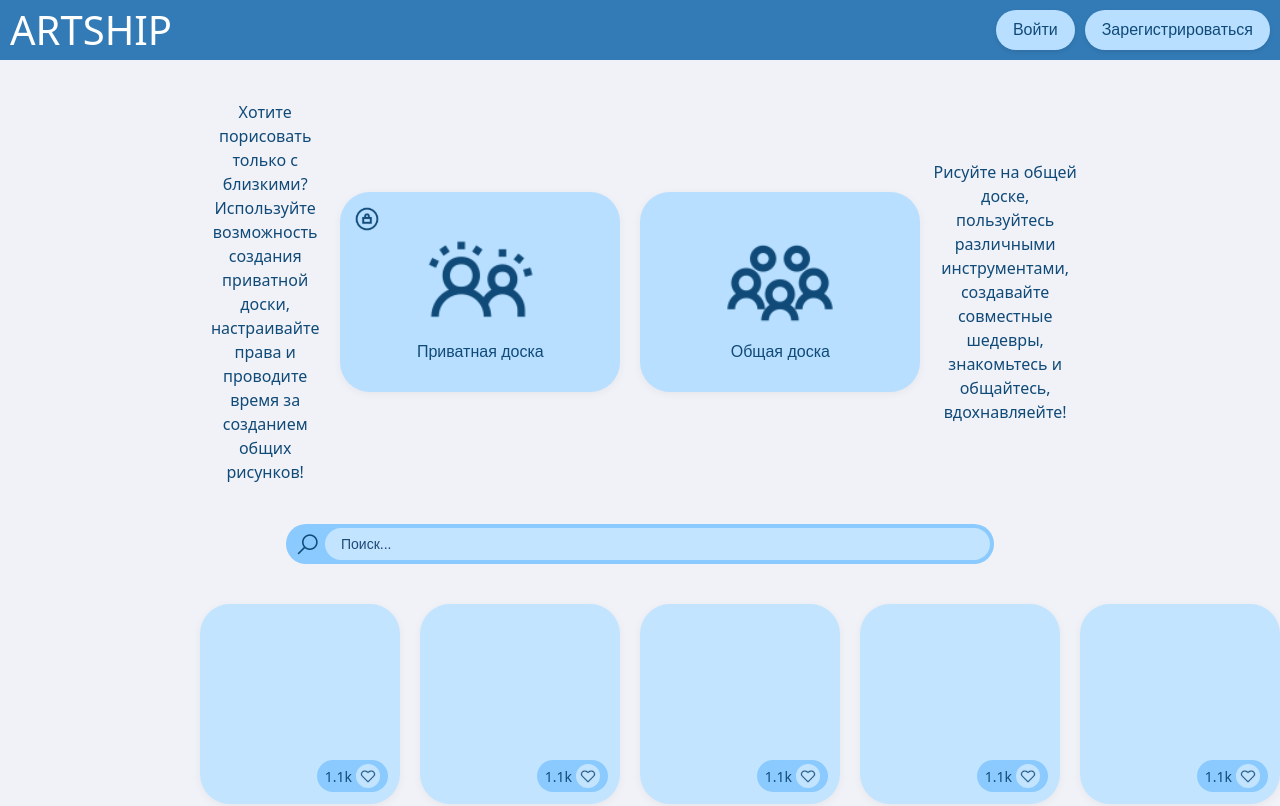
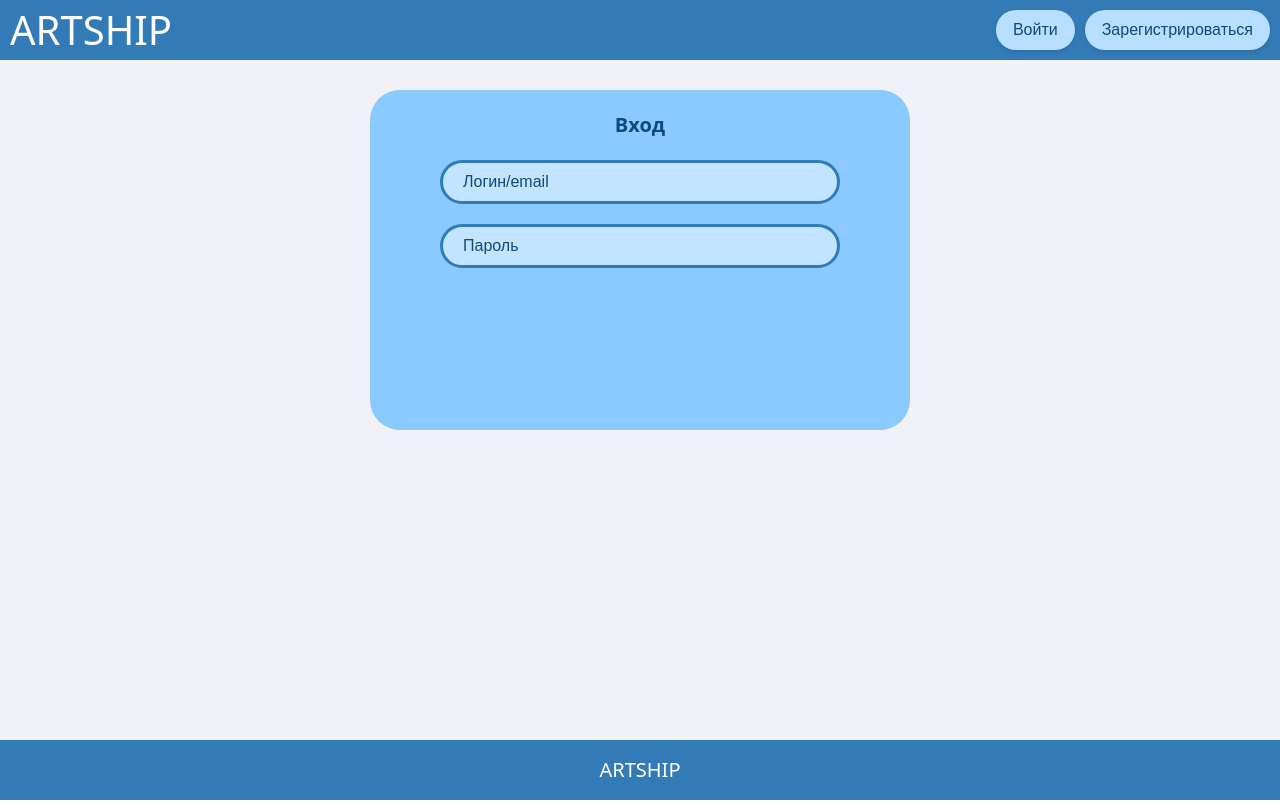
Before and after one commit to ArtShipCompany/social, a React app in the folder frontend/: page / in a window 1280 px wide. Shown: the top 806 px of the page. Built offline with nearby package versions, Linux system fonts and the light colour scheme; the HTML template or start-up script is replaced by a standard one.

Commit message:
started work on login page

```diff
--- a/frontend/src/App.jsx
+++ b/frontend/src/App.jsx
@@ -1,6 +1,8 @@
 import { useState } from 'react'
 import Header from './layout/Header/Header'
 import Footer from './layout/Footer/Footer'
+
+import Login from './pages/Login/Login'
 import Home from './pages/Home/Home'
 import './App.css'
 
@@ -10,7 +12,7 @@ function App() {
     <div className="app">
       <Header />
         <div className="main">
-          <Home />
+          <Login />
         </div>
       <Footer />
     </div>
--- /dev/null
+++ b/frontend/src/pages/Login/Login.jsx
@@ -0,0 +1,15 @@
+import styles from './Login.module.css';
+
+export default function Login() {
+    return (
+        <>
+        <div className={styles.form}>
+            <span className={styles.text}>Вход</span>
+            <div className={styles.inputGroup}>
+                <input type="text" placeholder='Логин/email' />
+                <input type="password" placeholder='Пароль' />
+            </div>
+        </div>
+        </>
+    );
+}
--- /dev/null
+++ b/frontend/src/pages/Login/Login.module.css
@@ -0,0 +1,59 @@
+.form {
+    display: flex;
+    flex-direction: column;
+    align-items: center;
+    background-color: var(--btn-bg-color);
+    width: 500px;
+    min-height: 300px;
+    border-radius: 30px;
+    padding: 20px;
+    margin-top: 10px;
+}
+
+.text {
+    color: var(--text-color);
+    font-size: 20px;
+    font-weight: 600;
+    margin-bottom: 10px;
+}
+
+.inputGroup {
+    display: flex;
+    flex-direction: column;
+    min-width: 80%;
+    padding-block: 10px;
+    gap: 20px;
+}
+
+.inputGroup input {
+    background-color: var(--input-bg-color);
+    border-radius: 30px;
+    border: 3px solid var(--layout-color);
+    padding: 10px 20px;
+    color: var(--text-color);
+    font-size: 16px;
+    font-weight: 500;
+    outline: none;
+
+    &:focus {
+        border: 3px solid var(--layout-color);
+        background-color: #b4ddff;
+    }
+
+    &:-webkit-autofill,
+    &:-webkit-autofill:hover,
+    &:-webkit-autofill:focus,
+    &:-webkit-autofill:active {
+        -webkit-box-shadow: 0 0 0 30px var(--input-bg-color) inset !important;
+        -webkit-text-fill-color: var(--text-color) !important;
+        transition: background-color 5000s ease-in-out 0s;
+    }
+}
+
+.inputGroup input::placeholder {
+    color: var(--text-color);
+}
+
+.inputGroup input:focus::placeholder {
+  color: transparent;
+}
```
